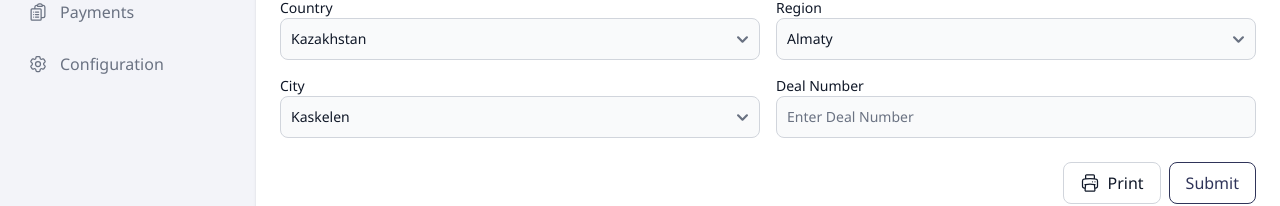
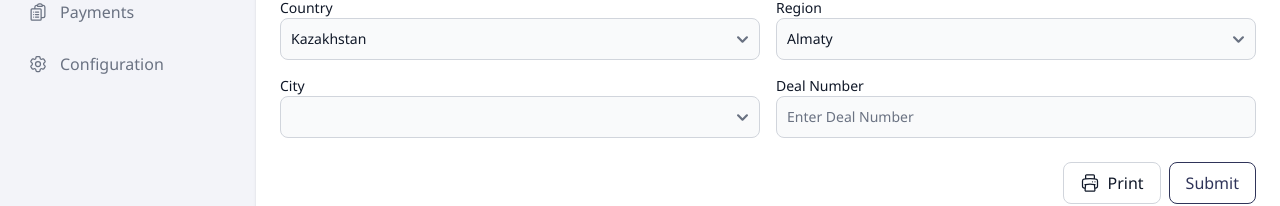
Before and after one commit to arsenanai/dormitory-management-front, a Vue app: page /student-form/1 in a window 1280 px wide. Shown: the part 410-616 px from the top of the page. Built offline with nearby package versions, Linux system fonts and the light colour scheme.

Commit message:
extending the models

```diff
--- /dev/null
+++ b/src/models/City.ts
@@ -0,0 +1,13 @@
+import { Region } from "./Region";
+
+export class City {
+  id: number;
+  name: string;
+  region: Region | null;
+
+  constructor(id = 0, name = "", region: Region | null = null) {
+    this.id = id;
+    this.name = name;
+    this.region = region;
+  }
+}
--- /dev/null
+++ b/src/models/Country.ts
@@ -0,0 +1,9 @@
+export class Country {
+    id: number;
+    name: string;
+
+    constructor(id = 0, name = "") {
+      this.id = id;
+      this.name = name;
+    }
+  }
--- /dev/null
+++ b/src/models/Region.ts
@@ -0,0 +1,13 @@
+import { Country } from "./Country";
+
+export class Region {
+  id: number;
+  name: string;
+  country: Country | null;
+
+  constructor(id = 0, name = "", country: Country | null = null) {
+    this.id = id;
+    this.name = name;
+    this.country = country;
+  }
+}
--- /dev/null
+++ b/src/models/Role.ts
@@ -0,0 +1,9 @@
+export class Role {
+    id: number;
+    name: string;
+
+    constructor(id = 0, name = "") {
+      this.id = id;
+      this.name = name;
+    }
+  }
--- a/src/models/Student.ts
+++ b/src/models/User.ts
@@ -1,4 +1,7 @@
-export class Student {
+import { Role } from "./Role";
+import { City } from "./City";
+
+export class User {
   iin: string;
   name: string;
   faculty: string;
@@ -12,12 +15,11 @@ export class Student {
   password: string;
   confirmPassword: string;
   dealNumber: string;
-  country: string;
-  region: string;
-  city: string;
+  city: City | null;
   files: (File | null)[];
   agreeToDormitoryRules: boolean;
   addToReserveList: boolean;
+  roles: Role[];
 
   constructor(
     iin = "",
@@ -33,12 +35,11 @@ export class Student {
     password = "",
     confirmPassword = "",
     dealNumber = "",
-    country = "",
-    region = "",
-    city = "",
+    city: City | null = null,
     files: (File | null)[] = [null, null, null, null],
     agreeToDormitoryRules = false,
-    addToReserveList = false
+    addToReserveList = false,
+    roles: Role[] = []
   ) {
     this.iin = iin;
     this.name = name;
@@ -53,11 +54,10 @@ export class Student {
     this.password = password;
     this.confirmPassword = confirmPassword;
     this.dealNumber = dealNumber;
-    this.country = country;
-    this.region = region;
     this.city = city;
     this.files = files;
     this.agreeToDormitoryRules = agreeToDormitoryRules;
     this.addToReserveList = addToReserveList;
+    this.roles = roles;
   }
 }
--- a/src/pages/Login.vue
+++ b/src/pages/Login.vue
@@ -313,7 +313,7 @@ import CInput from "@/components/CInput.vue";
 import CButton from "@/components/CButton.vue";
 import CCheckbox from "@/components/CCheckbox.vue";
 import CFileInput from "@/components/CFileInput.vue";
-import { Student } from "@/models/Student";
+import { User } from "@/models/User";
 
 const { t } = useI18n();
 const router = useRouter();
@@ -347,7 +347,7 @@ const credentialsValidationMessage = ref({
 
 // Registration Form Data
 const registration = ref(
-  new Student(
+  new User(
     "", // iin
     "", // name
     "", // faculty
--- a/src/pages/StudentForm.vue
+++ b/src/pages/StudentForm.vue
@@ -109,10 +109,10 @@
       <div>
         <CSelect
           id="student-country"
-          v-model="student.country"
-          :options="countryOptions"
+          :model-value="selectedCountry?.id"
+          :options="countries.map((c) => ({ value: c.id, name: c.name }))"
           :label="t('Country')"
-          required
+          @update:model-value="onCountryChange"
         />
       </div>
 
@@ -120,10 +120,10 @@
       <div>
         <CSelect
           id="student-region"
-          v-model="student.region"
+          :model-value="selectedRegion?.id"
           :options="regionOptions"
           :label="t('Region')"
-          required
+          @update:model-value="onRegionChange"
         />
       </div>
 
@@ -131,10 +131,10 @@
       <div>
         <CSelect
           id="student-city"
-          v-model="student.city"
+          :model-value="student.city?.id"
           :options="cityOptions"
           :label="t('City')"
-          required
+          @update:model-value="onCityChange"
         />
       </div>
 
@@ -164,13 +164,16 @@
 </template>
 
 <script setup lang="ts">
-import { ref } from "vue";
+import { ref, computed } from "vue";
 import { useI18n } from "vue-i18n";
 import Navigation from "@/components/CNavigation.vue";
 import CInput from "@/components/CInput.vue";
 import CSelect from "@/components/CSelect.vue";
 import CButton from "@/components/CButton.vue";
 import { PlusIcon, PrinterIcon } from "@heroicons/vue/24/outline";
+import { Country } from "@/models/Country";
+import { Region } from "@/models/Region";
+import { City } from "@/models/City";
 
 // Define the type for the student object
 interface Student {
@@ -182,14 +185,35 @@ interface Student {
   gender: string;
   email: string;
   phoneNumbers: string[];
-  country: string;
-  region: string;
-  city: string;
+  city: City | null;
   dealNumber: string;
 }
 
 // Initialize the `t` function from vue-i18n
 const { t } = useI18n();
+
+// Sample data for countries, regions, and cities
+const countries = ref<Country[]>([
+  new Country(1, "Kazakhstan"),
+  new Country(2, "Russia"),
+]);
+
+const regions = ref<Region[]>([
+  new Region(1, "Almaty", countries.value[0]),
+  new Region(2, "Zhetisu", countries.value[0]),
+  new Region(3, "Moscow", countries.value[1]),
+]);
+
+const cities = ref<City[]>([
+  new City(1, "Kaskelen", regions.value[0]),
+  new City(2, "Talgar", regions.value[0]),
+  new City(3, "Taldykorgan", regions.value[1]),
+  new City(4, "Moscow City", regions.value[2]),
+]);
+
+// Reactive selections
+const selectedCountry = ref<Country | null>(countries.value[0]);
+const selectedRegion = ref<Region | null>(regions.value[0]);
 
 // Student Form Data
 const student = ref<Student>({
@@ -201,9 +225,7 @@ const student = ref<Student>({
   gender: "",
   email: "",
   phoneNumbers: [""],
-  country: "kazakhstan",
-  region: "almaty",
-  city: "kaskelen",
+  city: null,
   dealNumber: "",
 });
 
@@ -225,20 +247,32 @@ const genderOptions = [
   { value: "female", name: t("Female") },
 ];
 
-const countryOptions = [
-  { value: "kazakhstan", name: t("Kazakhstan") },
-  { value: "russia", name: t("Russia") },
-];
+// Computed options for region and city based on selection
+const regionOptions = computed(() =>
+  regions.value
+    .filter((r) => r.country?.id === selectedCountry.value?.id)
+    .map((r) => ({ value: r.id, name: r.name, obj: r })),
+);
 
-const regionOptions = [
-  { value: "almaty", name: t("Almaty") },
-  { value: "zhetisu", name: t("Zhetisu") },
-];
+const cityOptions = computed(() =>
+  cities.value
+    .filter((c) => c.region?.id === selectedRegion.value?.id)
+    .map((c) => ({ value: c.id, name: c.name, obj: c })),
+);
 
-const cityOptions = [
-  { value: "kaskelen", name: t("Kaskelen") },
-  { value: "talgar", name: t("Talgar") },
-];
+// Watchers to reset dependent selections
+function onCountryChange(id: number) {
+  selectedCountry.value = countries.value.find((c) => c.id === id) || null;
+  selectedRegion.value = regionOptions.value[0]?.obj || null;
+  student.value.city = null;
+}
+function onRegionChange(id: number) {
+  selectedRegion.value = regions.value.find((r) => r.id === id) || null;
+  student.value.city = null;
+}
+function onCityChange(id: number) {
+  student.value.city = cities.value.find((c) => c.id === id) || null;
+}
 
 // Add More Phone Numbers
 const addPhoneField = (): void => {
```
